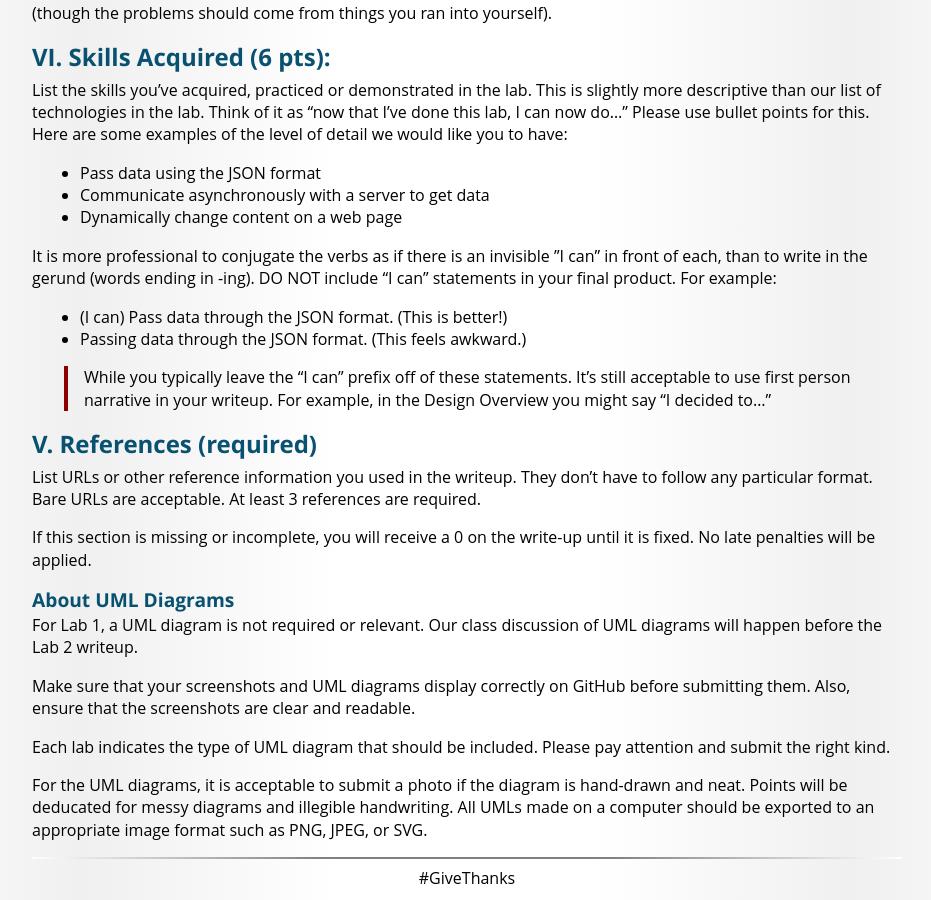
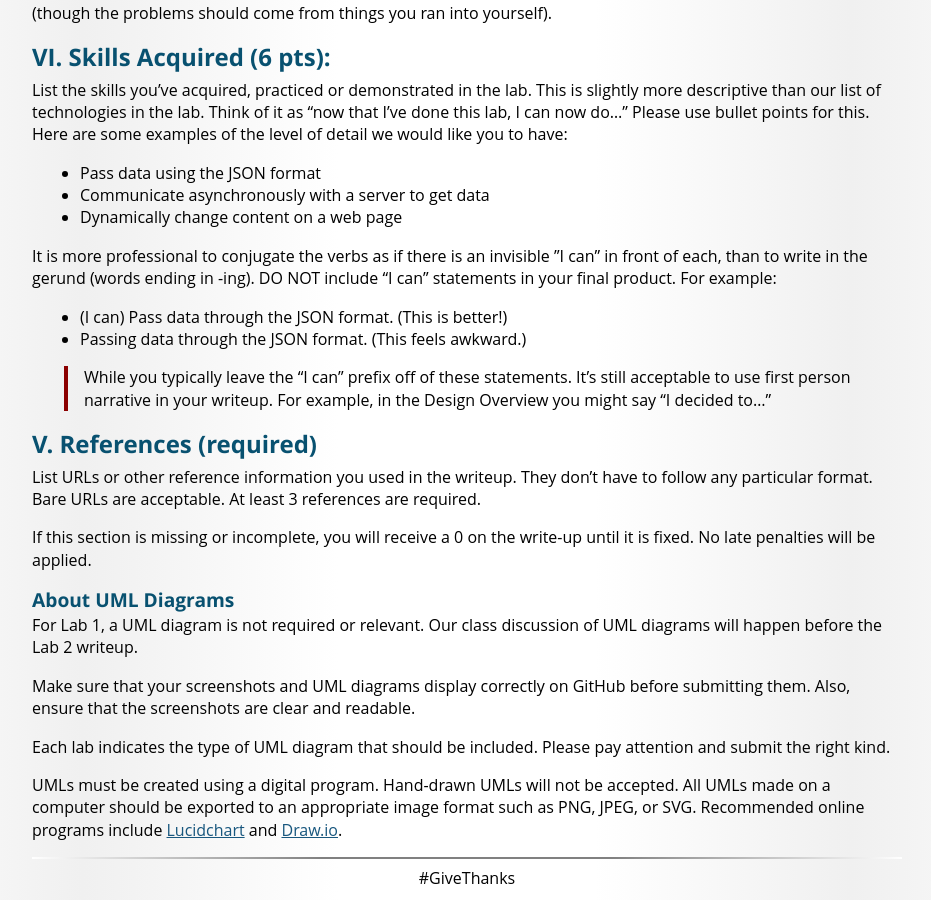
Before and after one commit to BYU-ITC-210/BYU-ITC-210.github.io, a Jekyll site: the page built from LabWriteupInstructions.md, in a window 1280 px wide and 900 px high, scrolled down 1549 px. Shown: the whole window, without its empty margins (173-1104 px from the left). Built offline with Jekyll 4.4.1, drawn with Linux system fonts in a browser that asks for light colours; some web fonts are replaced.

Commit message:
remove hand-drawn UMLs

```diff
--- a/LabWriteupInstructions.md
+++ b/LabWriteupInstructions.md
@@ -83,4 +83,4 @@ Make sure that your screenshots and UML diagrams display correctly on GitHub bef
 
 Each lab indicates the type of UML diagram that should be included. Please pay attention and submit the right kind.
 
-For the UML diagrams, it is acceptable to submit a photo if the diagram is hand-drawn and neat. Points will be deducated for messy diagrams and illegible handwriting. All UMLs made on a computer should be exported to an appropriate image format such as PNG, JPEG, or SVG.
+UMLs must be created using a digital program. Hand-drawn UMLs will not be accepted. All UMLs made on a computer should be exported to an appropriate image format such as PNG, JPEG, or SVG. Recommended online programs include [Lucidchart](https://www.lucidchart.com/pages/?) and [Draw.io](https://app.diagrams.net/).
```
